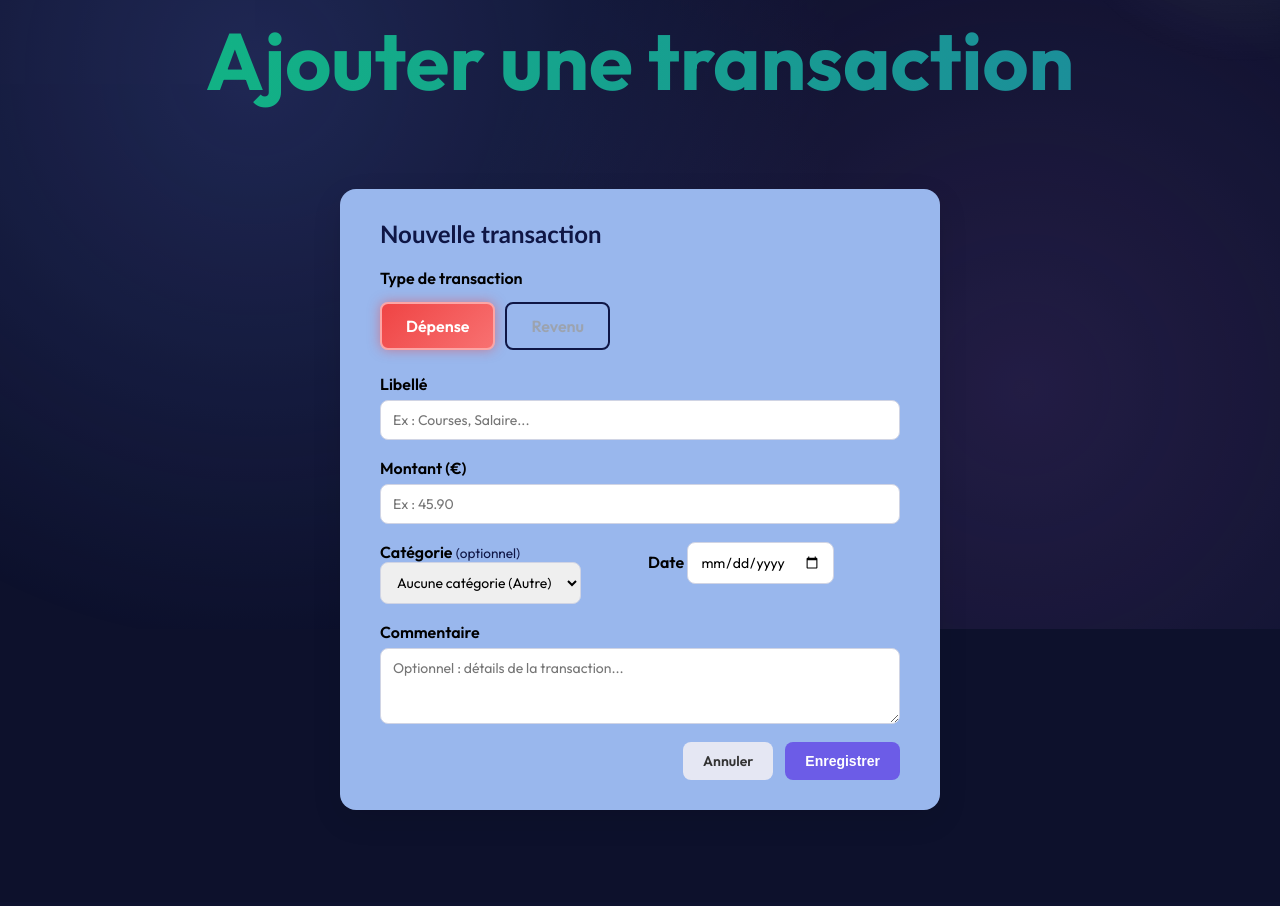
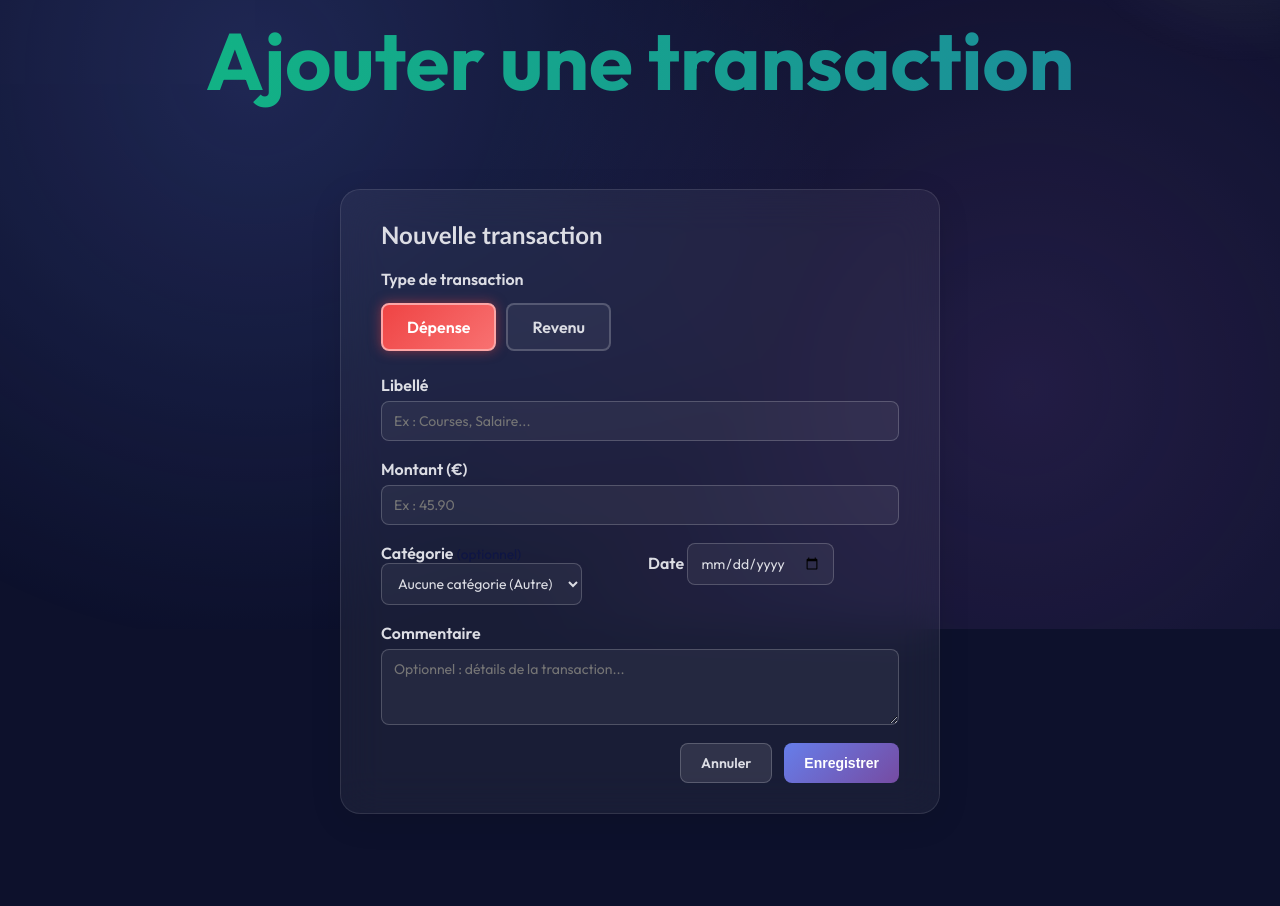
Before and after one commit to aferrah/Budgeometre, a Flask app: page /add-expense in a window 1280 px wide. Shown: the part 171-1077 px from the top of the page. Before the commit the page ends 981 px from the top, so only its background shows below. Run offline with Flask 3, Linux system fonts and the light colour scheme; data that the repository does not hold is empty; some web fonts are replaced.

Commit message:
match css of add-expense page with other pages

```diff
--- a/static/css/add-expense.css
+++ b/static/css/add-expense.css
@@ -7,20 +7,30 @@
 }
 
 .form-card {
-    background: #99b7ed;
-    border-radius: 16px;
-    box-shadow: 0 10px 30px rgba(0,0,0,0.1);
+    background: rgba(255, 255, 255, 0.05);
+    backdrop-filter: blur(20px);
+    -webkit-backdrop-filter: blur(20px);
+    border: 1px solid rgba(255, 255, 255, 0.1);
+    border-radius: 20px;
     padding: 30px 40px;
     max-width: 600px;
     width: 90%;
     margin-bottom: 60px;
+    box-shadow: 0 8px 32px rgba(0, 0, 0, 0.1);
+    transition: all 0.3s ease;
+}
+
+.form-card:hover {
+    transform: translateY(-5px);
+    box-shadow: 0 12px 48px rgba(0, 0, 0, 0.2);
+    border-color: rgba(255, 255, 255, 0.2);
 }
 
 .form-card h2 {
     margin-top: 0;
     margin-bottom: 20px;
     font-size: 24px;
-    color: #0f1645;
+    color: #dcdde4;
 }
 
 .form-row {
@@ -32,6 +42,7 @@
 .form-row label {
     font-weight: 600;
     margin-bottom: 6px;
+    color: #dcdde4;
 }
 
 .form-row input,
@@ -39,7 +50,9 @@
 .form-row textarea {
     padding: 10px 12px;
     border-radius: 8px;
-    border: 1px solid #d0d4e4;
+    border: 1px solid rgba(255, 255, 255, 0.2);
+    background: rgba(255, 255, 255, 0.05);
+    color: #dcdde4;
     font-size: 14px;
     outline: none;
     transition: border-color 0.2s, box-shadow 0.2s;
@@ -48,13 +61,15 @@
 
 .form-row select option {
     padding: 10px;
+    background: #0D112C;
+    color: #dcdde4;
 }
 
 .form-row input:focus,
 .form-row select:focus,
 .form-row textarea:focus {
-    border-color: #6c5ce7;
-    box-shadow: 0 0 0 2px rgba(108, 92, 231, 0.2);
+    border-color: #667eea;
+    box-shadow: 0 0 0 2px rgba(102, 126, 234, 0.3);
 }
 
 .form-row.two-columns {
@@ -66,7 +81,7 @@
 .hint {
     margin: 4px 0 0;
     font-size: 12px;
-    color: #777;
+    color: rgba(255, 255, 255, 0.6);
 }
 
 /* Boutons */
@@ -90,28 +105,34 @@
 }
 
 .btn-primary {
-    background: #6c5ce7;
+    background: linear-gradient(135deg, #667eea, #764ba2);
     color: white;
+    transition: all 0.3s ease;
 }
 
 .btn-primary:hover {
-    background: #5946d9;
+    transform: translateY(-2px);
+    box-shadow: 0 4px 12px rgba(102, 126, 234, 0.4);
 }
 
 .btn-secondary {
-    background: #e5e7f3;
-    color: #333;
+    background: rgba(255, 255, 255, 0.1);
+    color: #dcdde4;
+    border: 1px solid rgba(255, 255, 255, 0.2);
+    transition: all 0.3s ease;
 }
 
 .btn-secondary:hover {
-    background: #d1d4eb;
+    background: rgba(255, 255, 255, 0.15);
+    border-color: rgba(255, 255, 255, 0.3);
 }
 
 /* Message de confirmation */
 .form-message {
     margin-top: 16px;
     font-size: 14px;
-    color: #1C6D08;
+    color: #10b981;
+    font-weight: 500;
 }
 
 /* Responsive */
@@ -138,18 +159,19 @@
 
 .toggle-btn {
     padding: 12px 24px;
-    border: 2px solid #0f1645;
+    border: 2px solid rgba(255, 255, 255, 0.2);
     border-radius: 8px;
     cursor: pointer;
     transition: all 0.3s ease;
-    background: transparent;
+    background: rgba(255, 255, 255, 0.05);
     color: #9ca3af;
     font-weight: 600;
 }
 
 .toggle-btn:hover {
-    border-color: #9ca3af;
-    color: #d1d5db;
+    border-color: rgba(255, 255, 255, 0.3);
+    color: #dcdde4;
+    background: rgba(255, 255, 255, 0.08);
 }
 
 #type-depense:checked + .toggle-btn {
```
